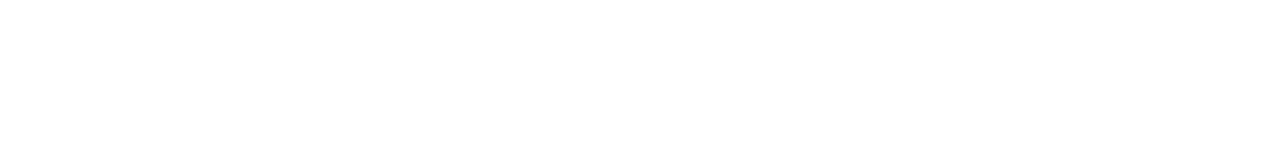
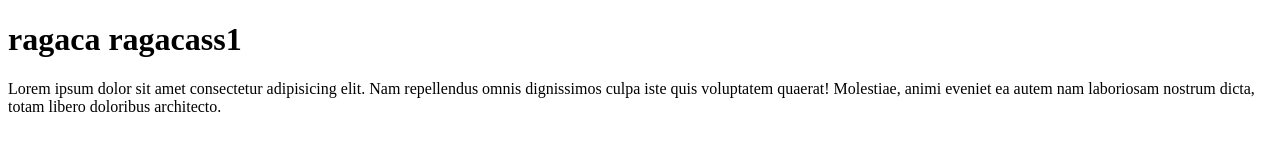
Before and after one commit to Nutsu31/group2, a plain HTML site: page index.html in a window 1280 px wide. Drawn offline with Linux system fonts and the light colour scheme.

Commit message:
create text in index.html

```diff
--- a/index.html
+++ b/index.html
@@ -8,6 +8,7 @@
     <title>Document</title>
 </head>
 <body>
-
+    <h1>ragaca ragacass1</h1>
+    <p>Lorem ipsum dolor sit amet consectetur adipisicing elit. Nam repellendus omnis dignissimos culpa iste quis voluptatem quaerat! Molestiae, animi eveniet ea autem nam laboriosam nostrum dicta, totam libero doloribus architecto.</p>
 </body>
 </html>
```
